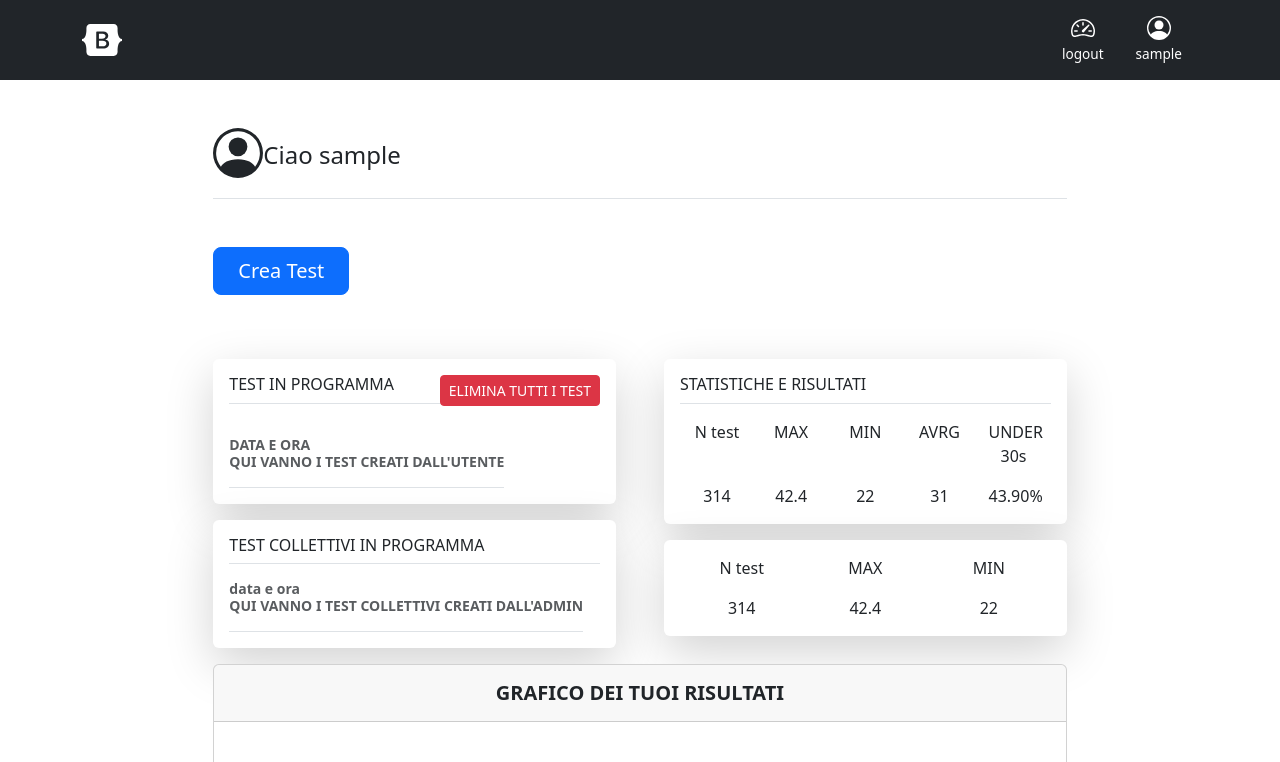
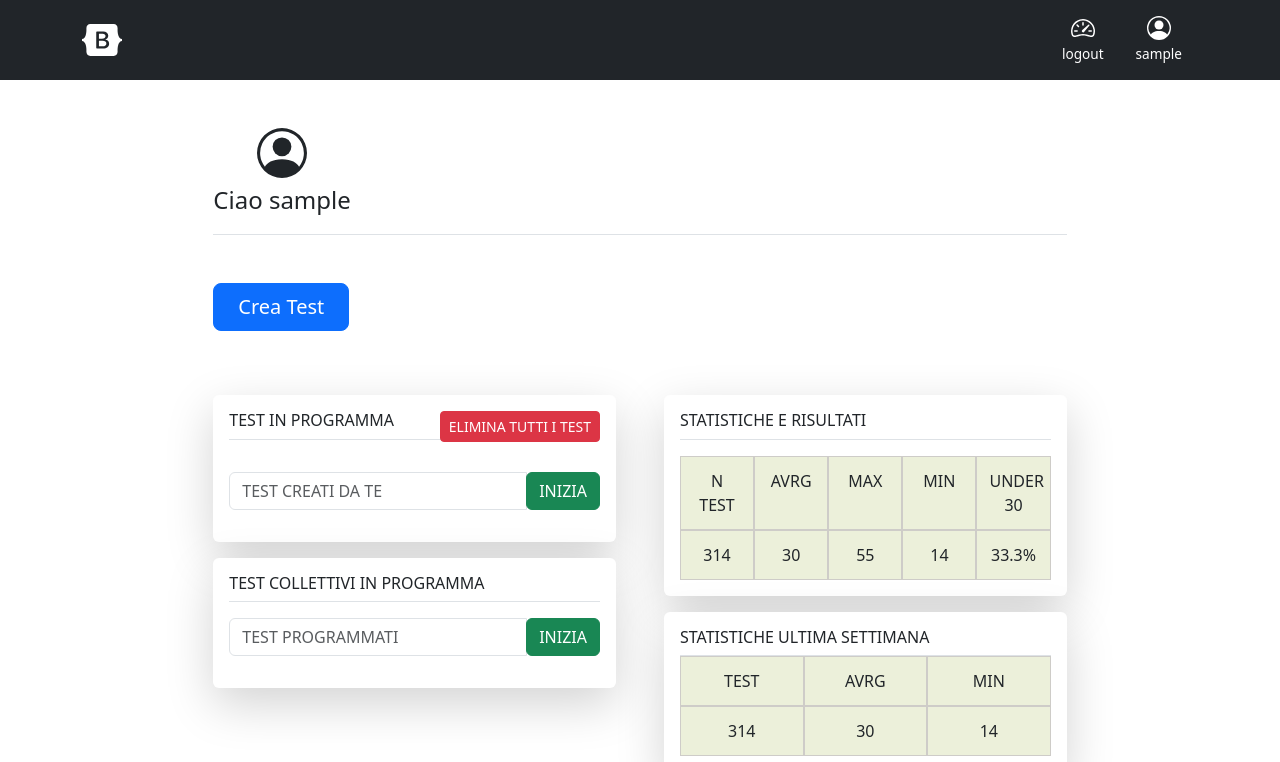
Before and after one commit to FREEDuu/QuestPlatform, a Django app: page / in a window 1280 px wide. Shown: the top 762 px of the page. Run offline with Django 5.2, Linux system fonts and the light colour scheme; the visitor is signed in with stand-in values (Sample User, id 1).

Commit message:
some style adjust

```diff
--- a/webapp/templates/home/home.html
+++ b/webapp/templates/home/home.html
@@ -1,6 +1,21 @@
 <!doctype html>
 <html lang="en">
+<style>
+  .themed-grid-col {
+    padding-top: .75rem;
+    padding-bottom: .75rem;
+    background-color: rgba(125, 151, 7, 0.15);
+    border: 1px solid rgba(86, 61, 124, .2);
+  }
 
+  .themed-container {
+    padding: .75rem;
+    margin-bottom: 1.5rem;
+    background-color: rgba(205, 213, 221, 0.15);
+    border: 1px solid rgba(2, 5, 8, 0.2);
+  }
+
+</style>
 {% extends 'base.html' %}
 {% block title %}Home{% endblock %}
 
@@ -22,6 +37,7 @@
 
         <a href="/" class="d-flex align-items-center text-dark text-decoration-none">
           <svg class="bi d-block mx-auto mb-1" width="50" height="50"><use xlink:href="#people-circle"/></svg>
+          <a></a>
           <span class="fs-4">Ciao {{ request.user.username }}</span>
 
         </a>
@@ -33,7 +49,8 @@
 
     <main>
       <div class="mb-5">
-        <a href="/test" class="btn btn-primary btn-lg px-4">Crea Test</a>
+        <style ></style>
+        <a href="{%url 'test' %}" class="btn btn-primary btn-lg px-4">Crea Test</a>
 
               </div>
                 <div class="row g-5">
@@ -43,10 +60,17 @@
                         <p></p>
                         <div class="d-flex text-muted pt-3">
 
+
                           <p class="pb-3 mb-0 small lh-sm border-bottom">
-                            <strong class="d-block text-gray-dark"><h8>DATA E ORA</h8></strong>
+                            <p></p>
+                            <div class="input-group mb-3">
+                              <input type="text" class="form-control" placeholder="TEST CREATI DA TE" aria-label="Recipient's username" aria-describedby="basic-addon2">
+                              <div class="input-group-append">
+                                <button class="btn btn-success" type="button">INIZIA</button>
+                              </div>
+                            </div>
 
-                            <strong class="d-block text-gray-dark">QUI VANNO I TEST CREATI DALL'UTENTE</strong>
+
                           </p>
 
                         </div>
@@ -55,10 +79,13 @@
                             <h6 class="border-bottom pb-2 mb-0">TEST COLLETTIVI IN PROGRAMMA</h6>
                                     <div class="d-flex text-muted pt-3">
 
-                                      <p class="pb-3 mb-0 small lh-sm border-bottom">
-                                        <strong class="d-block text-gray-dark">data e ora</strong>
-                                        <strong class="d-block text-gray-dark">QUI VANNO I TEST COLLETTIVI CREATI DALL'ADMIN</strong>
-                                      </p>
+                                      <div class="input-group mb-3">
+                                        <input type="text" class="form-control" placeholder="TEST PROGRAMMATI" aria-label="Recipient's username" aria-describedby="basic-addon2">
+                                        <div class="input-group-append">
+                                          <button class="btn btn-success" type="button">INIZIA</button>
+                                        </div>
+
+                                      </div>
 
                                     </div>
                           </div>
@@ -69,36 +96,35 @@
                     <p></p>
                     <div class="container text-center">
                       <div class="row row-cols-1 row-cols-sm-2 row-cols-md-5">
-                        <div class="col">N test</div>
-                        <div class="col">MAX</div>
-                        <div class="col">MIN</div>
-                        <div class="col">AVRG</div>
-                        <div class="col">UNDER 30s</div>
+                        <div class="col themed-grid-col">N TEST</div>
+                        <div class="col themed-grid-col">AVRG</div>
+                        <div class="col themed-grid-col">MAX</div>
+                        <div class="col themed-grid-col">MIN</div>
+                        <div class="col themed-grid-col">UNDER 30</div>
 
                       </div>
-                      <p></p>
                       <div class="row row-cols-1 row-cols-sm-2 row-cols-md-5">
-                        <div class="col">314</div>
-                        <div class="col">42.4</div>
-                        <div class="col">22</div>
-                        <div class="col">31</div>
-                        <div class="col">43.90%</div>
+                        <div class="col themed-grid-col">314</div>
+                        <div class="col themed-grid-col">30</div>
+                        <div class="col themed-grid-col">55</div>
+                        <div class="col themed-grid-col">14</div>
+                        <div class="col themed-grid-col">33.3%</div>
                       </div>
                     </div>
                 </div>
                 <div class="my-3 p-3 bg-body rounded shadow-lg">
-                    <div class="container text-center">
+                  <h6 class="border-bottom pb-2 mb-0">STATISTICHE ULTIMA SETTIMANA</h6>
+                  <div class="container text-center">
                       <div class="row row-cols-1 row-cols-sm-2 row-cols-md-3">
-                        <div class="col">N test</div>
-                        <div class="col">MAX</div>
-                        <div class="col">MIN</div>
+                        <div class="col themed-grid-col">TEST</div>
+                        <div class="col themed-grid-col">AVRG</div>
+                        <div class="col themed-grid-col">MIN</div>
 
                       </div>
-                      <p></p>
                       <div class="row row-cols-1 row-cols-sm-2 row-cols-md-3">
-                        <div class="col">314</div>
-                        <div class="col">42.4</div>
-                        <div class="col">22</div>
+                        <div class="col themed-grid-col">314</div>
+                        <div class="col themed-grid-col">30</div>
+                        <div class="col themed-grid-col">14</div>
 
                       </div>
                     </div>
--- a/webapp/urls.py
+++ b/webapp/urls.py
@@ -7,5 +7,6 @@ urlpatterns = [
     path('' , views.home, name= 'home'),
     path('home' , views.home, name= 'home'),
     path('test' , views.test, name= 'test'),
+    path('pretest/', views.rendpreTest, name = 'pretesting'),
     path('preTest/<int:test_id>' , views.preTest, name= 'preTest')
 ]
--- a/webapp/views.py
+++ b/webapp/views.py
@@ -6,6 +6,7 @@ from django.contrib.auth import authenticate, login, logout
 from django.core.exceptions import SuspiciousOperation
 from .forms import LoginForm
 from django.contrib import messages
+from django.contrib.auth.decorators import login_required
 
 
 def log_in(req):
@@ -28,13 +29,15 @@ def log_in(req):
                 return redirect('home')
             else :
 
-                messages.error(req, 'credenziali sbagliate(?)')
+                messages.error(req, 'username/password errati')
 
     return render(req, "login/login.html")
 
+@login_required(login_url= 'login')
 def home(req):
     return render(req, 'home/home.html')
 
+@login_required(login_url= 'login')
 def test(req):
     if req.method == 'POST':
         messages.success(req, 'Creazione del test riuscita')
@@ -49,3 +52,6 @@ def preTest(req, test_id):
     except Test.DoesNotExist:
         raise Http404("Test non esistente")
     return render(req, "test/preTest.html", { "test": test, })
+
+def rendpreTest(req):
+    return render(req, 'test/preTest.html')
```
Also changed, not shown: webapp/static/css/home.css (added, +13 -0 lines), webapp/templates/test/test.html (+30 -8 lines).
